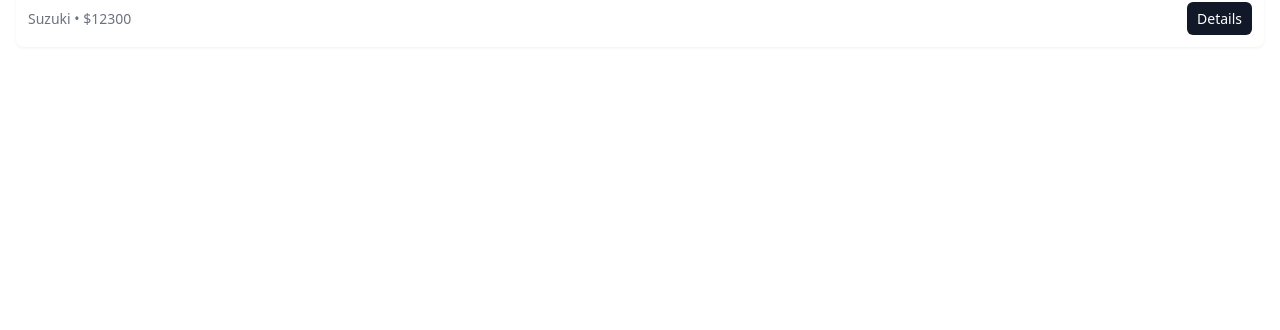
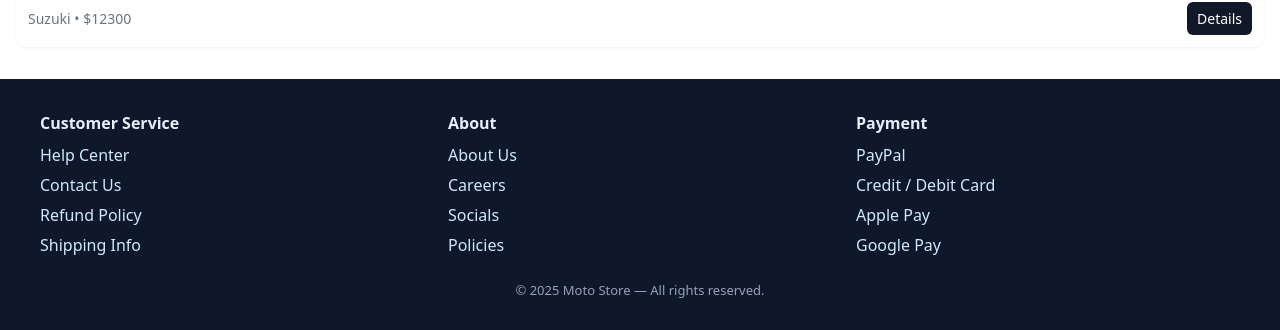
Before and after one commit to KemuelPaez/moto-market, a React (Vite) app: page / in a window 1280 px wide. Shown: the part 2262-2592 px from the top of the page. Before the commit the page ends 2333 px from the top, so only its background shows below. Built offline with nearby package versions, Linux system fonts and the light colour scheme.

Commit message:
Added Footer Section

```diff
--- a/src/App.jsx
+++ b/src/App.jsx
@@ -5,6 +5,7 @@ import LogoFeature from './components/LogoFeature'
 import ProductList from './components/ProductList'
 import ProductDetails from './components/ProductDetails'
 import Cart from './components/Cart'
+import Footer from './components/Footer'
 import productsData from './data/products'
 import './index.css'
 
@@ -137,7 +138,7 @@ export default function App() {
 					query={query}
 					onQuery={setQuery}
 					onToggleCart={() => setViewCart(v => !v)}
-					cartCount={cartCount}        // NEW
+					cartCount={cartCount}
 				/>
 			</div>
 
@@ -174,7 +175,6 @@ export default function App() {
 					<ProductList
 						products={filtered}
 						onViewProduct={setSelectedProduct}
-						// removed: onAdd / onBuy from ProductList — ProductCard no longer exposes those
 					/>
 				</main>
 			</div>
@@ -182,10 +182,10 @@ export default function App() {
 			<Cart
 				open={viewCart}
 				onClose={() => setViewCart(false)}
-				items={cart}                 // current cart items
-				onRemoveItem={removeFromCart} // remove handler
-				onUpdateQty={updateCartQty}   // qty update handler
-				onCheckout={handleCheckout}    // added prop
+				items={cart}
+				onRemoveItem={removeFromCart}
+				onUpdateQty={updateCartQty}
+				onCheckout={handleCheckout}
 			/>
 
 			<ProductDetails
@@ -194,13 +194,14 @@ export default function App() {
 				onAdd={p => {
 					addToCart(p)
 				}}
-				// changed: add product, open cart and close details so cart shows the added item
 				onBuy={p => {
 					addToCart(p)
 					setViewCart(true)
 					setSelectedProduct(null)
 				}}
 			/>
+
+			<Footer />
 		</div>
 	)
 }
--- /dev/null
+++ b/src/components/Footer.jsx
@@ -0,0 +1,88 @@
+import React from 'react'
+
+export default function Footer() {
+	return (
+		<footer
+			style={{
+				background: '#0f172a',
+				color: '#e6eef8',
+				padding: '32px 16px',
+				boxSizing: 'border-box',
+				marginTop: 32
+			}}
+		>
+			<div
+				style={{
+					maxWidth: 1200,
+					margin: '0 auto',
+					display: 'grid',
+					gridTemplateColumns: 'repeat(auto-fit, minmax(200px, 1fr))',
+					gap: 24,
+					alignItems: 'start'
+				}}
+			>
+				{/* Customer Service */}
+				<div>
+					<h4 style={{ margin: 0, marginBottom: 8, fontSize: 16, fontWeight: 700 }}>Customer Service</h4>
+					<ul style={{ listStyle: 'none', padding: 0, margin: 0, marginTop: 8 }}>
+						<li style={{ marginBottom: 6 }}>
+							<a href="#" style={{ color: '#cfe8ff', textDecoration: 'none' }}>Help Center</a>
+						</li>
+						<li style={{ marginBottom: 6 }}>
+							<a href="#" style={{ color: '#cfe8ff', textDecoration: 'none' }}>Contact Us</a>
+						</li>
+						<li style={{ marginBottom: 6 }}>
+							<a href="#" style={{ color: '#cfe8ff', textDecoration: 'none' }}>Refund Policy</a>
+						</li>
+						<li style={{ marginBottom: 6 }}>
+							<a href="#" style={{ color: '#cfe8ff', textDecoration: 'none' }}>Shipping Info</a>
+						</li>
+					</ul>
+				</div>
+
+				{/* About */}
+				<div>
+					<h4 style={{ margin: 0, marginBottom: 8, fontSize: 16, fontWeight: 700 }}>About</h4>
+					<ul style={{ listStyle: 'none', padding: 0, margin: 0, marginTop: 8 }}>
+						<li style={{ marginBottom: 6 }}>
+							<a href="#" style={{ color: '#cfe8ff', textDecoration: 'none' }}>About Us</a>
+						</li>
+						<li style={{ marginBottom: 6 }}>
+							<a href="#" style={{ color: '#cfe8ff', textDecoration: 'none' }}>Careers</a>
+						</li>
+						<li style={{ marginBottom: 6 }}>
+							<a href="#" style={{ color: '#cfe8ff', textDecoration: 'none' }}>Socials</a>
+						</li>
+						<li style={{ marginBottom: 6 }}>
+							<a href="#" style={{ color: '#cfe8ff', textDecoration: 'none' }}>Policies</a>
+						</li>
+					</ul>
+				</div>
+
+				{/* Payment */}
+				<div>
+					<h4 style={{ margin: 0, marginBottom: 8, fontSize: 16, fontWeight: 700 }}>Payment</h4>
+					<ul style={{ listStyle: 'none', padding: 0, margin: 0, marginTop: 8 }}>
+						<li style={{ marginBottom: 6 }}>
+							<span style={{ color: '#cfe8ff' }}>PayPal</span>
+						</li>
+						<li style={{ marginBottom: 6 }}>
+							<span style={{ color: '#cfe8ff' }}>Credit / Debit Card</span>
+						</li>
+						<li style={{ marginBottom: 6 }}>
+							<span style={{ color: '#cfe8ff' }}>Apple Pay</span>
+						</li>
+						<li style={{ marginBottom: 6 }}>
+							<span style={{ color: '#cfe8ff' }}>Google Pay</span>
+						</li>
+					</ul>
+				</div>
+			</div>
+
+			{/* bottom note */}
+			<div style={{ maxWidth: 1200, margin: '18px auto 0', color: '#94a3b8', fontSize: 13, textAlign: 'center' }}>
+				© {new Date().getFullYear()} Moto Store — All rights reserved.
+			</div>
+		</footer>
+	)
+}
```
